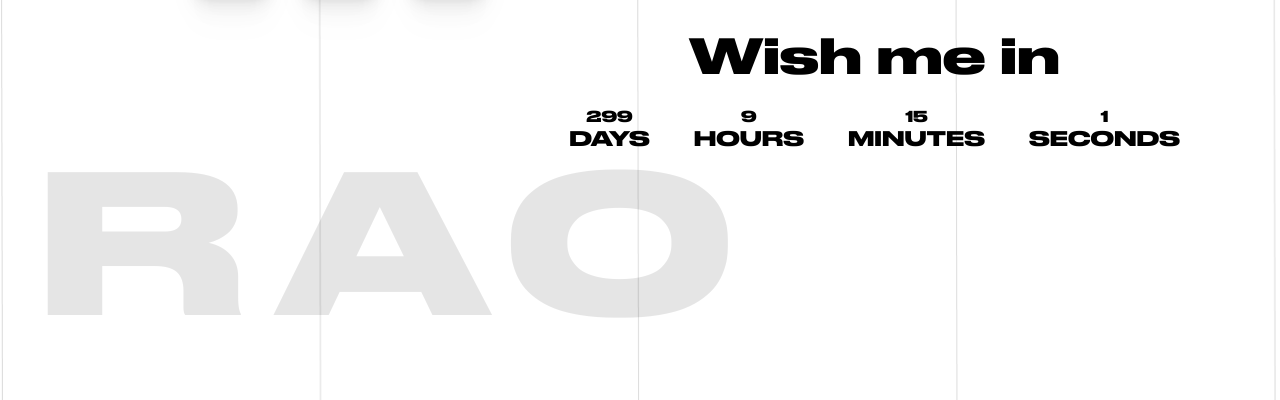
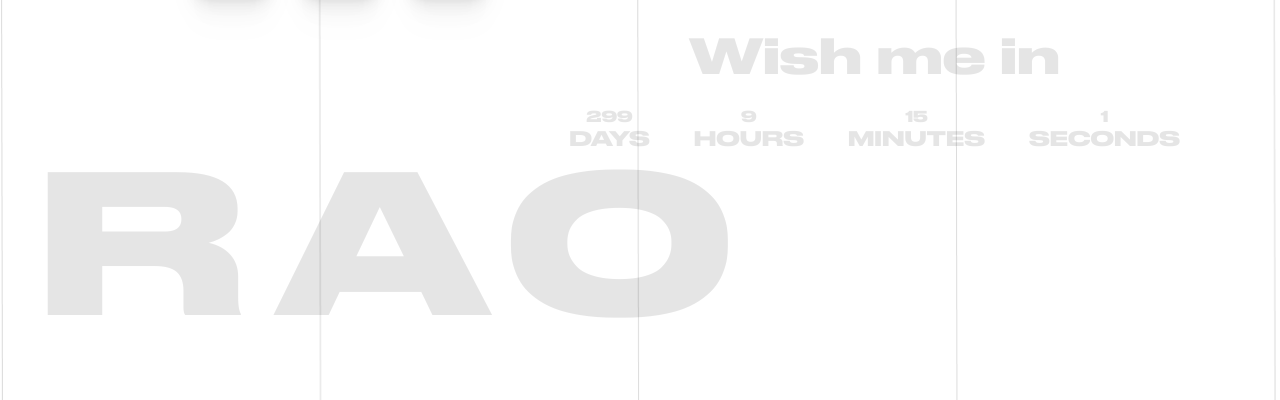
Before and after one commit to AnshRao17/AnshRao17.github.io, a plain HTML site: page index.html in a window 1280 px wide. Shown: the part 400-800 px from the top of the page. Drawn offline with nearby package versions, Linux system fonts and the light colour scheme.

Commit message:
Update light.css

```diff
--- a/Resources/css/light.css
+++ b/Resources/css/light.css
@@ -208,11 +208,13 @@ h1 {
   font-size: 3em;
   font-weight: normal;
   font-family: 'drukwide';
+  color: rgba(0, 0, 0, 0.1);
 }
 
 h1 span {
   font-size: 2rem;
   font-family: 'Lato';
+  color: rgba(0, 0, 0, 0.1);
 }
 
 #lol {
@@ -224,10 +226,12 @@ h1 span {
   text-transform: uppercase;
   font-family: 'drukwide';
   font-size: 20px;
+  color: rgba(0, 0, 0, 0.1);
 }
 
 #lol span {
   display: block;
   font-size: 4.5rem;
   font-size: 15px;
+  color: rgba(0, 0, 0, 0.1);
 }
```
